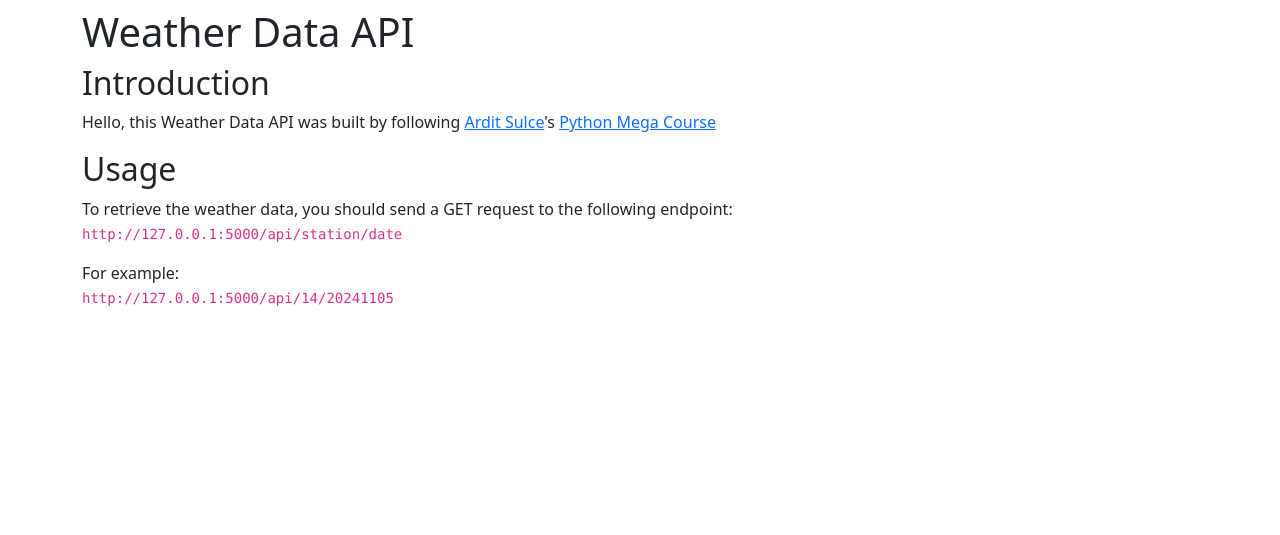
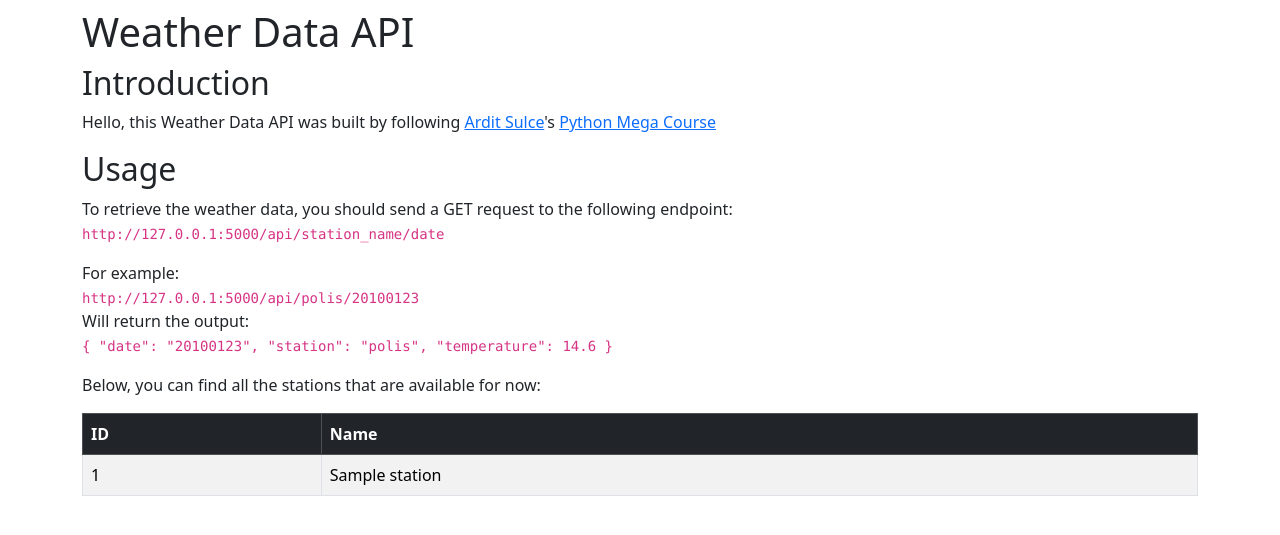
Before and after one commit to bpekalp/Python-Course, a Flask app: template 6_weatherAPI/templates/home.html in a window 1280 px wide. Shown: the part 56-591 px from the top of the page. Run offline with Flask 3, Linux system fonts and the light colour scheme; the template is opened without the code that fills it: most values are stand-ins (such as "Sample title", 1, 10 or a date in 2020).

Commit message:
Update usage and display available stations

```diff
--- a/6_weatherAPI/templates/home.html
+++ b/6_weatherAPI/templates/home.html
@@ -44,12 +44,39 @@
             <p>
                 To retrieve the weather data, you should send a GET request to the
                 following endpoint: <br>
-                <code> http://127.0.0.1:5000/api/station/date </code>
+                <code> http://127.0.0.1:5000/api/station_name/date </code>
             </p>
             <p>
                 For example: <br>
-                <code> http://127.0.0.1:5000/api/14/20241105 </code>
+                <code> http://127.0.0.1:5000/api/polis/20100123 </code> <br>
+                Will return the output: <br>
+                <code>
+                    {
+                        "date": "20100123",
+                        "station": "polis",
+                        "temperature": 14.6
+                      }
+                </code>
             </p>
+        </div>
+        <div>
+            <p>Below, you can find all the stations that are available for now:</p>
+            <table class="table table-bordered table-striped">
+                <thead class="table-dark">
+                    <tr>
+                        <th>ID</th>
+                        <th>Name</th>
+                    </tr>
+                </thead>
+                <tbody>
+                    {% for station in stations %}
+                    <tr>
+                        <td>{{ station.STAID }}</td>
+                        <td>{{ station.STANAME }}</td>
+                    </tr>
+                    {% endfor %}
+                </tbody>
+            </table>
         </div>
     </div>
     <script src="https://cdn.jsdelivr.net/npm/bootstrap@5.3.3/dist/js/bootstrap.bundle.min.js"
```
